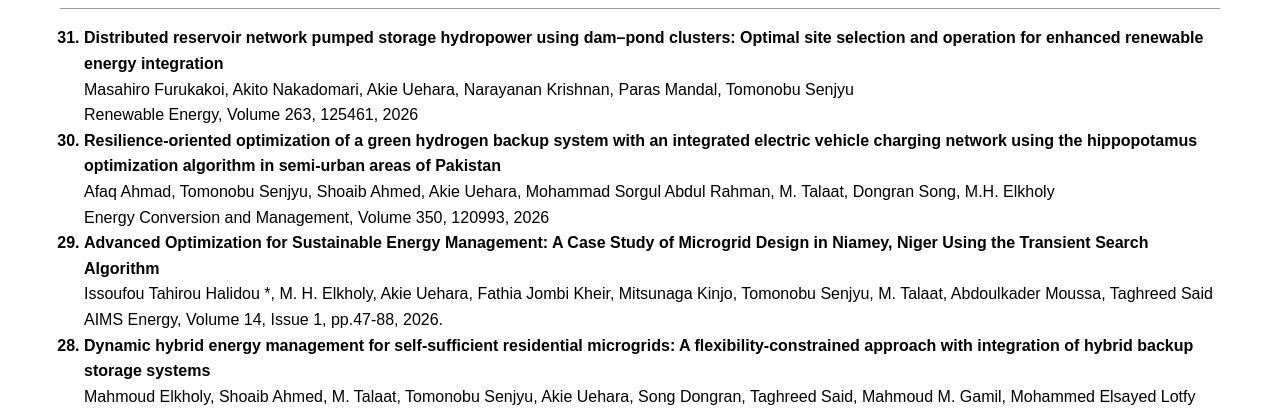
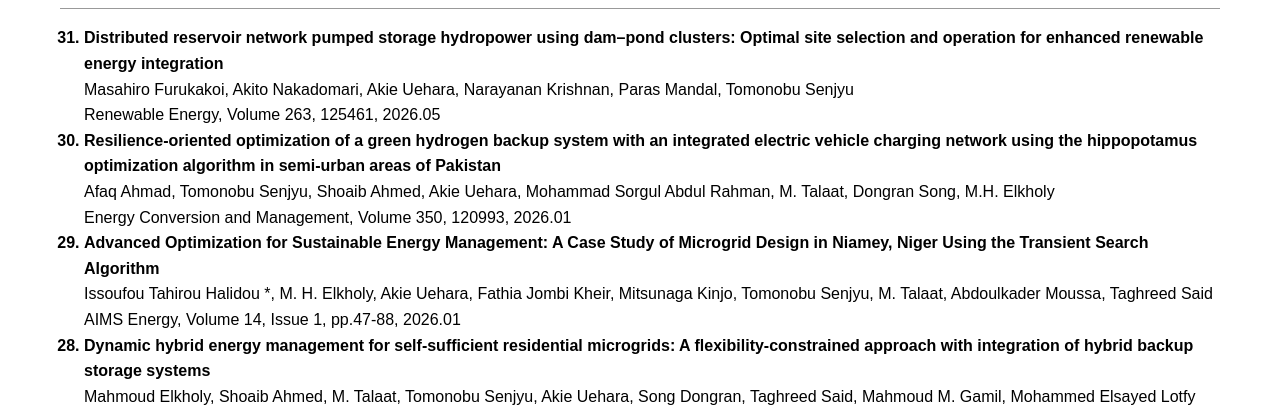
Before and after one commit to akieuehara/AkieUehara.github.io, a Jekyll site: the page built from publications.md, in a window 1280 px wide and 900 px high. Shown: the part 138-551 px from the top of the window. Built offline with Jekyll 4.4.1, drawn with Linux system fonts in a browser that asks for light colours; comment, search, counter and statistics services are not loaded.

Commit message:
Update publications.md

```diff
--- a/publications.md
+++ b/publications.md
@@ -15,7 +15,7 @@ title: "Publication"
 <li>
   <b>Distributed reservoir network pumped storage hydropower using dam–pond clusters: Optimal site selection and operation for enhanced renewable energy integration</b><br>
   Masahiro Furukakoi, Akito Nakadomari, Akie Uehara, Narayanan Krishnan, Paras Mandal, Tomonobu Senjyu<br>
-  Renewable Energy, Volume 263, 125461, 2026<br>
+  Renewable Energy, Volume 263, 125461, 2026.05<br>
   <span class="__dimensions_badge_embed__" data-doi="10.1016/j.renene.2026.125461" data-style="small_rectangle"></span>
  </li>
 
@@ -24,14 +24,14 @@ title: "Publication"
 <li>
   <b>Resilience-oriented optimization of a green hydrogen backup system with an integrated electric vehicle charging network using the hippopotamus optimization algorithm in semi-urban areas of Pakistan</b><br>
   Afaq Ahmad, Tomonobu Senjyu, Shoaib Ahmed, Akie Uehara, Mohammad Sorgul Abdul Rahman, M. Talaat, Dongran Song, M.H. Elkholy<br>
-  Energy Conversion and Management, Volume 350, 120993, 2026<br>
+  Energy Conversion and Management, Volume 350, 120993, 2026.01<br>
   <span class="__dimensions_badge_embed__" data-doi="10.1016/j.enconman.2025.120993" data-style="small_rectangle"></span>
  </li>
 
 <li>
   <b>Advanced Optimization for Sustainable Energy Management: A Case Study of Microgrid Design in Niamey, Niger Using the Transient Search Algorithm</b><br>
   Issoufou Tahirou Halidou *, M. H. Elkholy, Akie Uehara, Fathia Jombi Kheir, Mitsunaga Kinjo, Tomonobu Senjyu, M. Talaat, Abdoulkader Moussa, Taghreed Said<br>
-  AIMS Energy, Volume 14, Issue 1, pp.47-88, 2026.<br>
+  AIMS Energy, Volume 14, Issue 1, pp.47-88, 2026.01<br>
   <span class="__dimensions_badge_embed__" data-doi="10.3934/energy.2026003" data-style="small_rectangle"></span>
 
   </li>
```
